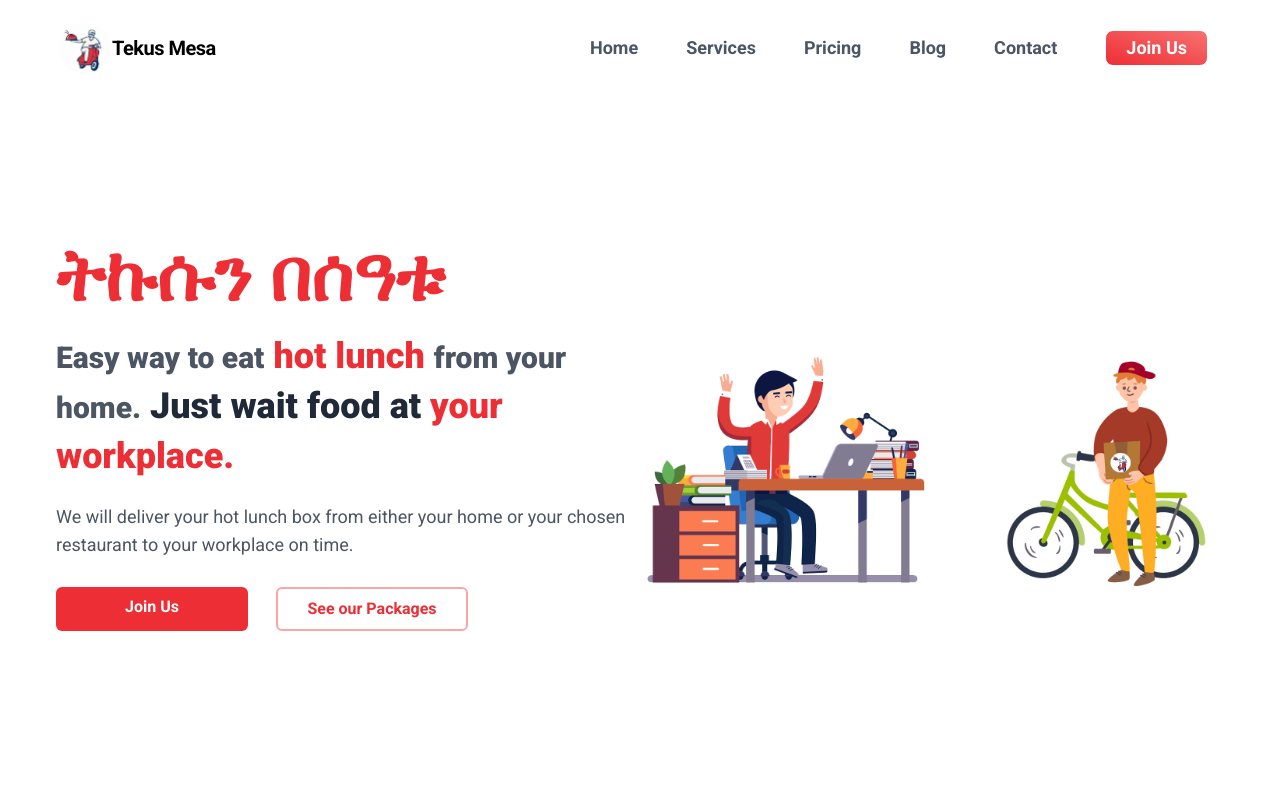
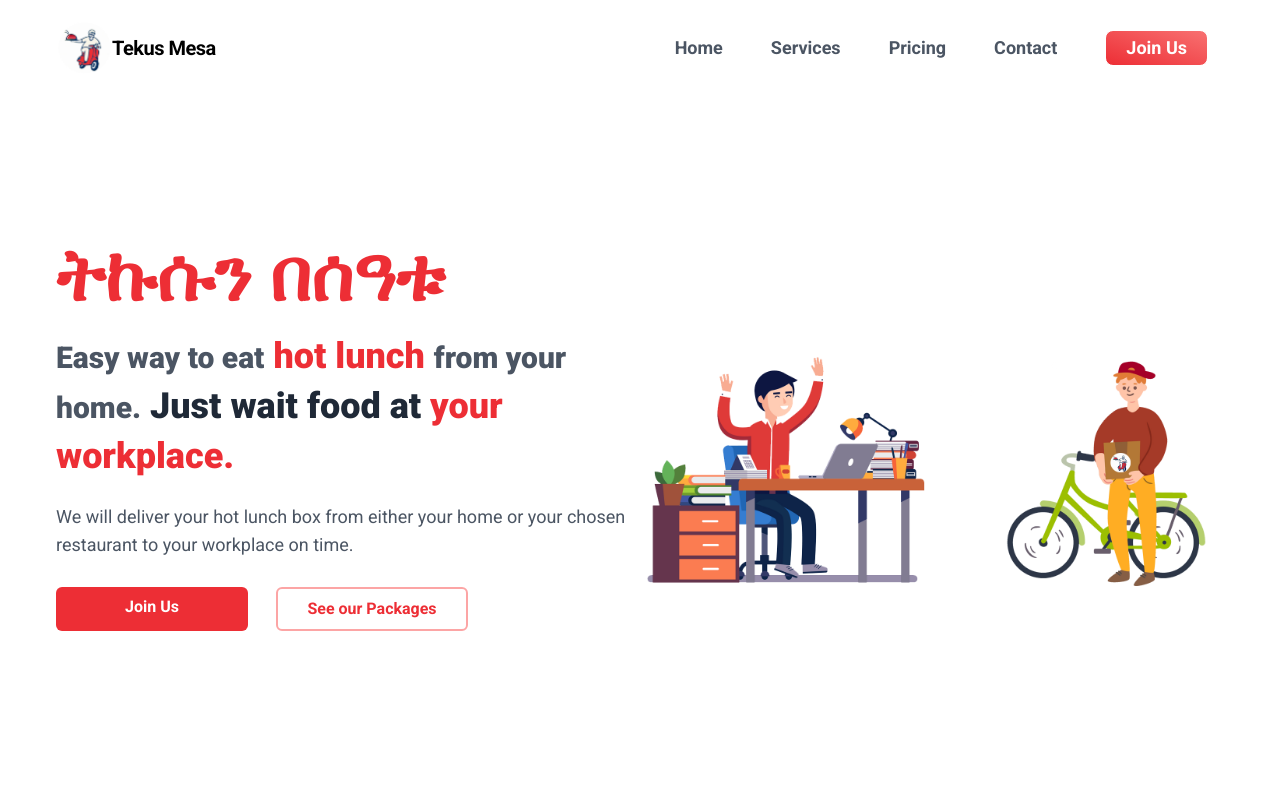
Before and after one commit to Natnael-Tilahun/TekusMesa, a React (Vite) app: page / in a window 1280 px wide. Shown: the top 800 px of the page. Built offline with nearby package versions, Linux system fonts and the light colour scheme.

Commit message:
Remove blog link

```diff
--- a/src/components/Header.jsx
+++ b/src/components/Header.jsx
@@ -102,14 +102,14 @@ function Header({ collapseNav, toggleMenu }) {
           >
             Pricing
           </HashLink>
-          <HashLink
+          {/* <HashLink
             to="/#responsive-header"
             smooth
             onClick={toggleMenu}
             className="block mt-4 lg:inline-block lg:mt-0 hover:text-[#ed2e35] text-gray-600 mr-10  border-red-500 pr-2 transition-all duration-200 hover:border-r-4"
           >
             Blog
-          </HashLink>
+          </HashLink> */}
           <HashLink
             to="/#contact"
             smooth
```
